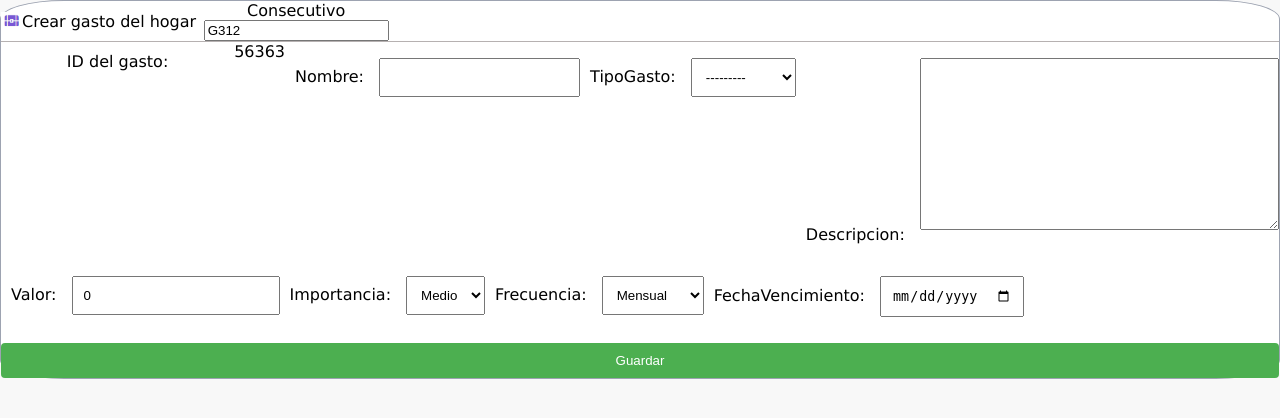
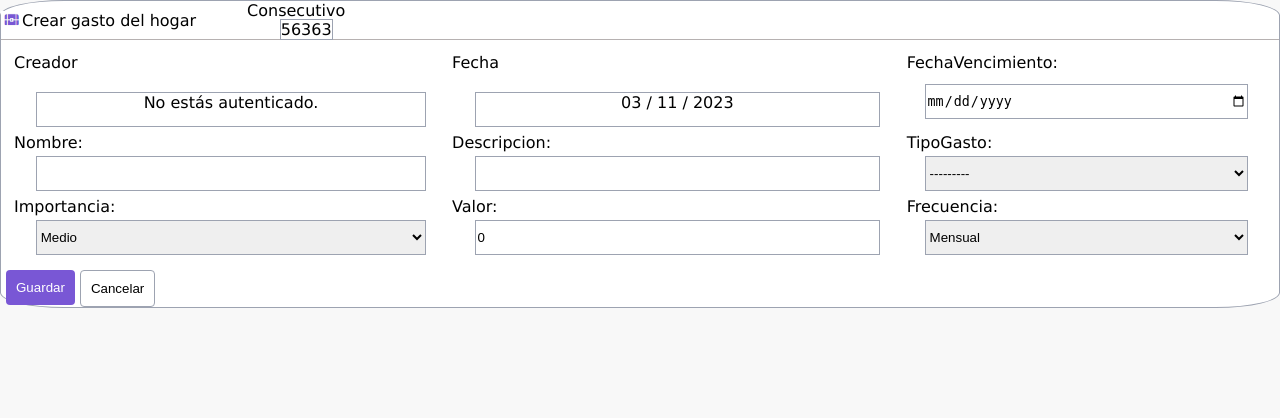
Before and after one commit to jeMartine/FIS_Queni, a Django app: page /verGastos/crearGastos/ in a window 1280 px wide. Shown: the part 49-467 px from the top of the page. Run offline with Django 4.2, Linux system fonts and the light colour scheme.

Commit message:
formato a crear gastos

```diff
--- a/tasks/forms.py
+++ b/tasks/forms.py
@@ -20,7 +20,6 @@ class CrearGastoForm(forms.ModelForm):
     ]
 
     Frecuencia = forms.ChoiceField(choices=FRECUENCIA_CHOICES, required=True, label='Frecuencia')
-
     class Meta:
         model = CrearGasto
         fields = ['Nombre', 'TipoGasto', 'Descripcion', 'Valor', 'Importancia', 'Frecuencia', 'FechaVencimiento']
--- a/tasks/models.py
+++ b/tasks/models.py
@@ -21,7 +21,7 @@ class CrearGasto(models.Model):
         ('otros', 'Otros'),
     ]
     TipoGasto = models.CharField(max_length=50, choices=TIPO_GASTO_CHOICES)
-    Descripcion = models.TextField(blank=True)
+    Descripcion = models.CharField(max_length=50)
     Valor = models.BigIntegerField(default=0, blank=True, null=True)
     datecreated = models.DateTimeField(auto_now_add=True)
     datecompleted = models.DateTimeField(null=True)
@@ -47,6 +47,10 @@ class CrearGasto(models.Model):
 
     def __str__(self):
         return self.Nombre + ' creado por: ' + self.user.username
+
+
+
+
 
 class CustomUserCreationForm(UserCreationForm):
     email = forms.EmailField()
--- a/tasks/static/css/crearGastos.css
+++ b/tasks/static/css/crearGastos.css
@@ -38,38 +38,79 @@ body {
     float: right;
 }
 
-
-.form_gasto {
-    display: flex;
-    flex-wrap: wrap;
+.tabla_datos{
+    width: 100%;
+    padding: 10px;
 }
 
-.form_gasto label {
-    flex: 1;
-    padding: 10px;
+.form-descripcion {
+    height: 100px; /* Ajusta la altura según tus necesidades */
+}
+
+.conseq{
+    margin-left: 10%;
+    border: 1px solid #9DA3B1;
+}
+
+form{
+
+}
+
+.form_gasto label,
+.p_creador,
+.p_fecha{
+    float: left;
+    margin: 0;
+}
+
+.usr_p{
+    border: 1px solid #9DA3B1;
+    flex: 2;
     box-sizing: border-box;
+    margin-bottom: 2px;
+    width: 90%;
+    height: 35px;
+    margin-left: 5%;
 }
 
 .form_gasto input,
 .form_gasto select,
 .form_gasto textarea {
     flex: 2;
+    box-sizing: border-box;
+    margin-bottom: 2px;
+    width: 90%;
+    height: 35px;
+    border: 1px solid #9DA3B1;
+}
+
+.btn_guardar {
+    float: left;
     padding: 10px;
     box-sizing: border-box;
-    margin-bottom: 10px;
-}
-
-.form_gasto button {
-    width: 100%;
-    padding: 10px;
-    box-sizing: border-box;
-    background-color: #4caf50;
+    background-color: #7957D5;
     color: white;
     border: none;
     border-radius: 4px;
     cursor: pointer;
+    margin-left: 5px;
 }
 
-.form_gasto button:hover {
-    background-color: #45a049;
+.btn_guardar:hover {
+    background-color: #59419c;
 }
+
+.btn_cancelar {
+    float: left;
+    padding: 10px;
+    box-sizing: border-box;
+    background-color: #ffffff;
+    border: 1px solid #9DA3B1;
+    border-radius: 4px;
+    cursor: pointer;
+    margin-left: 5px;
+}
+
+.btn_cancelar:hover {
+    background-color: #c4c4c4;
+}
--- a/tasks/templates/crearGastos.html
+++ b/tasks/templates/crearGastos.html
@@ -3,6 +3,7 @@
 {% block content %}
 <!DOCTYPE html>
 <html lang="es">
+
 <head>
     <meta charset="UTF-8">
     <meta name="viewport" content="width=device-width, initial-scale=1.0">
@@ -10,35 +11,81 @@
     <title>Queni - Crear Gastos</title>
 
 </head>
+
 <body>
     <div class="container">
-
         <div class="headCRgastos">
             <img src='{% static "images/cofre_morado.png"%}'>
             <p>Crear gasto del hogar</p>
-                <div class = "div_conse">
-                    <label for="textoNoEditable">Consecutivo</label>
-                    <br>
-                    <input type="text" id="textoNoEditable" value="G312" readonly>
-                </div>
+            <div class="div_conse">
+                <label for="textoNoEditable">Consecutivo</label>
+                <br>
+                <span id="id_gasto" class="conseq"  margin-left: 10% border: 1px solid #9DA3B1 ></span>
+            </div>
         </div>
-
-
         <div class="form-container">
             {{ error }}
             <form action="{% url 'crearGastos' %}" method="POST" class="form_gasto">
                 {% csrf_token %}
-                <label for="id_frecuencia">ID del gasto:</label>
-                <span id="id_gasto">Generando ID...</span>
                 {{ form.id }}
-                {{ form.as_p }}
-                <button type="submit">Guardar</button>
+                {% csrf_token %}
+                <table class="tabla_datos">
+                    <tr>
+                        <td>
+                            <p class = "p_creador">Creador</p>
+                        </td>
+                        <td>
+                            <p class = "p_fecha">Fecha</p>
+                        </td>
+                        <td>{{ form.FechaVencimiento.label_tag }}</td>
+                    </tr>
+                    <tr>
+                        <td>
+                            {% if user.is_authenticated %}
+                            <p class = "usr_p">{{ user.username }}.</p>
+                            {% else %}
+                            <p class = "usr_p">No estás autenticado.</p>
+                            {% endif %}
+                        </td>
+                        <td>
+                            {% if fecha_actual %}
+                            <p class = "usr_p">{{ fecha_actual|date:"d / m / Y" }}</p>
+                            {% endif %}
+                        </td>
+                        <td>{{ form.FechaVencimiento }}</td>
+                    </tr>
+                    <tr>
+                        <td>{{ form.Nombre.label_tag }}</td>
+                        <td>{{ form.Descripcion.label_tag }}</td>
+                        <td>{{ form.TipoGasto.label_tag }}</td>
+                    </tr>
+                    <tr>
+                        <td>{{ form.Nombre }}</td>
+                        <td>{{ form.Descripcion }}</td>
+                        <td>{{ form.TipoGasto }}</td>
+                    </tr>
+                    <tr>
+                        <td>{{ form.Importancia.label_tag }}</td>
+                        <td>{{ form.Valor.label_tag }}</td>
+                        <td>{{ form.Frecuencia.label_tag }}</td>
+                    </tr>
+                    <tr>
+                        <td>{{ form.Importancia }}</td>
+                        <td>{{ form.Valor }}</td>
+                        <td>{{ form.Frecuencia }}</td>
+                    </tr>
+
+                </table>
+                <div class = "div_botones">
+                    <button class = "btn_guardar" type="submit">Guardar</button>
+                    <button class = "btn_cancelar" type="button" id="cancelar">Cancelar</button>
+                </div>
             </form>
         </div>
     </div>
 
     <script>
-        document.addEventListener("DOMContentLoaded", function() {
+        document.addEventListener("DOMContentLoaded", function () {
             // Función para generar un ID único (puedes personalizar esto según tus necesidades)
             function generateUniqueID() {
                 return Math.floor(Math.random() * 100000);
@@ -48,7 +95,22 @@
             const idGastoElement = document.getElementById("id_gasto");
             idGastoElement.textContent = generateUniqueID();
         });
+
+
+
+        document.getElementById('cancelar').addEventListener('click', function () {
+            document.getElementById('id_Nombre').value = '';
+            document.getElementById('id_TipoGasto').selectedIndex = 0;
+            document.getElementById('id_Descripcion').value = '';
+            document.getElementById('id_Valor').value = '';
+            document.getElementById('id_Importancia').selectedIndex = 0;
+            document.getElementById('id_Frecuencia').selectedIndex = 0;
+            document.getElementById('id_FechaVencimiento').value = '';
+        });
+
+
     </script>
 </body>
+
 </html>
 {% endblock %}
--- a/tasks/templates/verGastos.html
+++ b/tasks/templates/verGastos.html
@@ -7,7 +7,6 @@
 
         <img src='{% static "images/mano_dolar_azul.png"%}'>
         <p>Gastos del hogar</p>
-        <button class="Btn_crear_gasto">Crear</button>
         <a class="Btn_crear_gasto" href="/verGastos/crearGastos/">Crear</a>
 
     </div>
@@ -22,6 +21,7 @@
                 <th>Fecha</th>
                 <th>Vencimiento</th>
                 <th>valor</th>
+                <th>Opciones</th>
             </tr>
             {% for CrearGasto in Gastos %}
 
@@ -33,6 +33,9 @@
                     <td><p class="gasto-description">{{ CrearGasto.datecreated }}</p></td>
                     <td><p class="date-completed">Fecha: {{ CrearGasto.FechaVencimiento}}</p></td>
                     <td><p class="valor_gasto">{{ CrearGasto.Valor }}</p></td>
+                    <td><a  margin: 0  href="{% url 'gastoDetail' CrearGasto.id %}" >
+                        <img class = "menu_gasto" width="30px" src='{% static "images/menu_puntos_gris.png"%}'>
+                    </a></td>
                 </tr>
 
             {% endfor %}
--- a/tasks/views.py
+++ b/tasks/views.py
@@ -34,7 +34,6 @@ from decimal import Decimal
 from django.http import FileResponse
 from reportlab.pdfgen import canvas
 from django.core.mail import send_mail
-
 
 
 
@@ -93,12 +92,14 @@ def verGastosCompletados(request):
     ('-datecompleted')
 
     return render(request, 'verGastos.html',{'Gastos' : gastos})
+
 def crearGastos(request):
     if request.method == 'GET':
-        # Genera un número aleatorio único
         id_aleatorio = random.randint(10000, 99999)
         form = CrearGastoForm(initial={'id': id_aleatorio})
-        return render(request, 'crearGastos.html', {'form': form})
+
+        fecha_actual = timezone.now()
+        return render(request, 'crearGastos.html', {'form': form, 'fecha_actual': fecha_actual})
     else:
         form = CrearGastoForm(request.POST)
         if form.is_valid():
```
Also changed, not shown: db.sqlite3, tasks/static/images/menu_puntos_gris.png (added).
